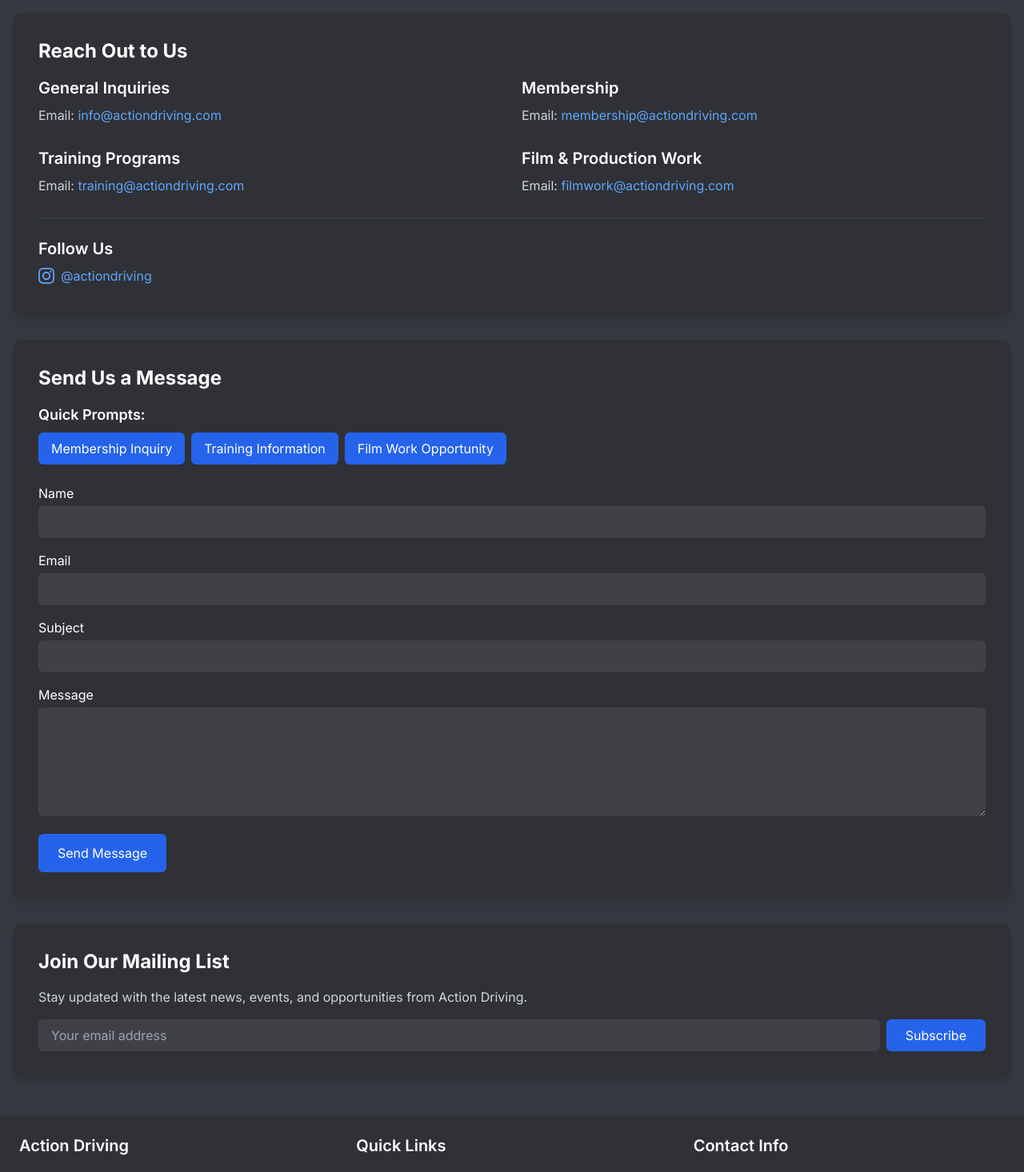
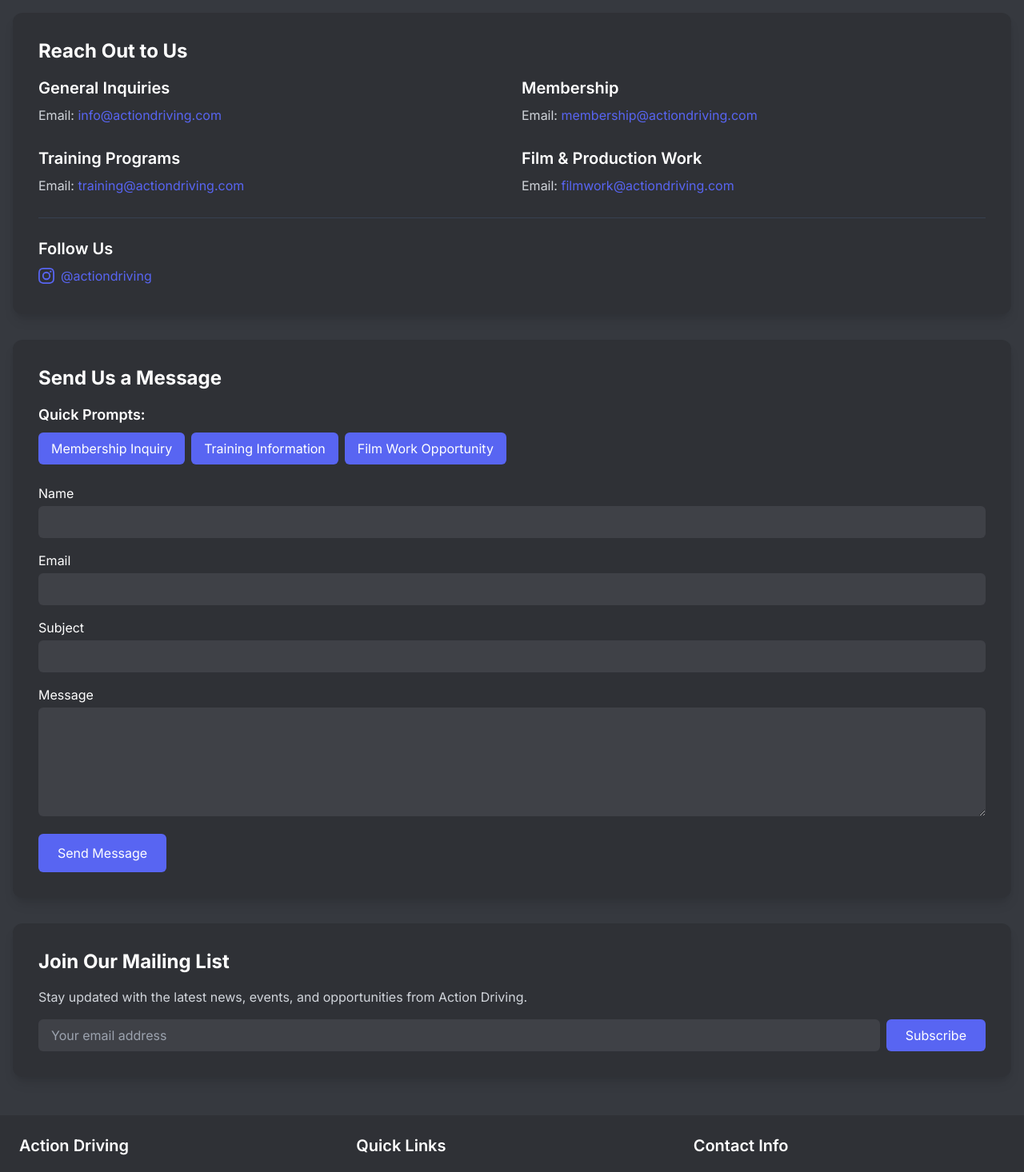
Before and after one commit to KaminKevCrew/action-driving, a Next.js app: page /contact in a window 1280 px wide. Shown: the part 200-1666 px from the top of the page at 80% size. Built offline with nearby package versions, Linux system fonts and the light colour scheme.

Commit message:
Add photo to 'Our Brand' section of root page

```diff
--- a/src/app/contact/page.tsx
+++ b/src/app/contact/page.tsx
@@ -60,19 +60,19 @@ export default function ContactPage() {
         <div className="grid md:grid-cols-2 gap-6">
           <div>
             <h3 className="text-xl font-semibold text-white mb-2">General Inquiries</h3>
-            <p className="text-gray-300 mb-1">Email: <a href="mailto:info@actiondriving.com" className="text-blue-400 hover:underline">info@actiondriving.com</a></p>
+            <p className="text-gray-300 mb-1">Email: <a href="mailto:info@actiondriving.com" className="text-accent hover:underline">info@actiondriving.com</a></p>
           </div>
           <div>
             <h3 className="text-xl font-semibold text-white mb-2">Membership</h3>
-            <p className="text-gray-300 mb-1">Email: <a href="mailto:membership@actiondriving.com" className="text-blue-400 hover:underline">membership@actiondriving.com</a></p>
+            <p className="text-gray-300 mb-1">Email: <a href="mailto:membership@actiondriving.com" className="text-accent hover:underline">membership@actiondriving.com</a></p>
           </div>
           <div>
             <h3 className="text-xl font-semibold text-white mb-2">Training Programs</h3>
-            <p className="text-gray-300 mb-1">Email: <a href="mailto:training@actiondriving.com" className="text-blue-400 hover:underline">training@actiondriving.com</a></p>
+            <p className="text-gray-300 mb-1">Email: <a href="mailto:training@actiondriving.com" className="text-accent hover:underline">training@actiondriving.com</a></p>
           </div>
           <div>
             <h3 className="text-xl font-semibold text-white mb-2">Film & Production Work</h3>
-            <p className="text-gray-300 mb-1">Email: <a href="mailto:filmwork@actiondriving.com" className="text-blue-400 hover:underline">filmwork@actiondriving.com</a></p>
+            <p className="text-gray-300 mb-1">Email: <a href="mailto:filmwork@actiondriving.com" className="text-accent hover:underline">filmwork@actiondriving.com</a></p>
           </div>
         </div>
 
@@ -83,7 +83,7 @@ export default function ContactPage() {
             href="https://instagram.com/actiondriving"
             target="_blank"
             rel="noopener noreferrer"
-            className="inline-flex items-center text-blue-400 hover:underline"
+            className="inline-flex items-center text-accent hover:underline"
           >
             <svg className="w-5 h-5 mr-2" fill="currentColor" viewBox="0 0 24 24" xmlns="http://www.w3.org/2000/svg">
               <path d="M12 2.163c3.204 0 3.584.012 4.85.07 3.252.148 4.771 1.691 4.919 4.919.058 1.265.069 1.645.069 4.849 0 3.205-.012 3.584-.069 4.849-.149 3.225-1.664 4.771-4.919 4.919-1.266.058-1.644.07-4.85.07-3.204 0-3.584-.012-4.849-.07-3.26-.149-4.771-1.699-4.919-4.92-.058-1.265-.07-1.644-.07-4.849 0-3.204.013-3.583.07-4.849.149-3.227 1.664-4.771 4.919-4.919 1.266-.057 1.645-.069 4.849-.069zM12 0C8.741 0 8.333.014 7.053.072 2.695.272.273 2.69.073 7.052.014 8.333 0 8.741 0 12c0 3.259.014 3.668.072 4.948.2 4.358 2.618 6.78 6.98 6.98C8.333 23.986 8.741 24 12 24c3.259 0 3.668-.014 4.948-.072 4.354-.2 6.782-2.618 6.979-6.98.059-1.28.073-1.689.073-4.948 0-3.259-.014-3.667-.072-4.947-.196-4.354-2.617-6.78-6.979-6.98C15.668.014 15.259 0 12 0zm0 5.838a6.162 6.162 0 100 12.324 6.162 6.162 0 000-12.324zM12 16a4 4 0 110-8 4 4 0 010 8zm6.406-11.845a1.44 1.44 0 100 2.881 1.44 1.44 0 000-2.881z"/>
@@ -103,19 +103,19 @@ export default function ContactPage() {
           <div className="flex flex-wrap gap-2">
             <button
               onClick={() => handleQuickPrompt("Membership Inquiry")}
-              className="px-4 py-2 bg-blue-600 text-white rounded hover:bg-blue-700 transition"
+              className="px-4 py-2 bg-accent text-white rounded hover:bg-accent-hover transition"
             >
               Membership Inquiry
             </button>
             <button
               onClick={() => handleQuickPrompt("Training Information")}
-              className="px-4 py-2 bg-blue-600 text-white rounded hover:bg-blue-700 transition"
+              className="px-4 py-2 bg-accent text-white rounded hover:bg-accent-hover transition"
             >
               Training Information
             </button>
             <button
               onClick={() => handleQuickPrompt("Film Work Opportunity")}
-              className="px-4 py-2 bg-blue-600 text-white rounded hover:bg-blue-700 transition"
+              className="px-4 py-2 bg-accent text-white rounded hover:bg-accent-hover transition"
             >
               Film Work Opportunity
             </button>
@@ -143,7 +143,7 @@ export default function ContactPage() {
                 value={formData.name}
                 onChange={handleChange}
                 required
-                className="w-full px-4 py-2 bg-[#3f4147] text-white rounded focus:outline-none focus:ring-2 focus:ring-blue-500"
+                className="w-full px-4 py-2 bg-[#3f4147] text-white rounded focus:outline-none focus:ring-2 focus:ring-accent"
               />
             </div>
             <div>
@@ -155,7 +155,7 @@ export default function ContactPage() {
                 value={formData.email}
                 onChange={handleChange}
                 required
-                className="w-full px-4 py-2 bg-[#3f4147] text-white rounded focus:outline-none focus:ring-2 focus:ring-blue-500"
+                className="w-full px-4 py-2 bg-[#3f4147] text-white rounded focus:outline-none focus:ring-2 focus:ring-accent"
               />
             </div>
             <div>
@@ -167,7 +167,7 @@ export default function ContactPage() {
                 value={formData.subject}
                 onChange={handleChange}
                 required
-                className="w-full px-4 py-2 bg-[#3f4147] text-white rounded focus:outline-none focus:ring-2 focus:ring-blue-500"
+                className="w-full px-4 py-2 bg-[#3f4147] text-white rounded focus:outline-none focus:ring-2 focus:ring-accent"
               />
             </div>
             <div>
@@ -179,12 +179,12 @@ export default function ContactPage() {
                 onChange={handleChange}
                 required
                 rows={5}
-                className="w-full px-4 py-2 bg-[#3f4147] text-white rounded focus:outline-none focus:ring-2 focus:ring-blue-500"
+                className="w-full px-4 py-2 bg-[#3f4147] text-white rounded focus:outline-none focus:ring-2 focus:ring-accent"
               ></textarea>
             </div>
             <button
               type="submit"
-              className="px-6 py-3 bg-blue-600 text-white rounded hover:bg-blue-700 transition"
+              className="px-6 py-3 bg-accent text-white rounded hover:bg-accent-hover transition"
             >
               Send Message
             </button>
@@ -212,11 +212,11 @@ export default function ContactPage() {
               onChange={handleChange}
               placeholder="Your email address"
               required
-              className="flex-grow px-4 py-2 bg-[#3f4147] text-white rounded focus:outline-none focus:ring-2 focus:ring-blue-500"
+              className="flex-grow px-4 py-2 bg-[#3f4147] text-white rounded focus:outline-none focus:ring-2 focus:ring-accent"
             />
             <button
               type="submit"
-              className="px-6 py-2 bg-blue-600 text-white rounded hover:bg-blue-700 transition"
+              className="px-6 py-2 bg-accent text-white rounded hover:bg-accent-hover transition"
             >
               Subscribe
             </button>
--- a/src/app/page.tsx
+++ b/src/app/page.tsx
@@ -21,11 +21,11 @@ export default function Home() {
           <div className="bg-background-secondary p-8 rounded-lg shadow-lg flex flex-col items-center justify-center hover:bg-ui-hover transition-colors duration-default">
             <div className="w-full h-[32rem] flex items-center justify-center rounded-md">
               <Image
-                src={getImagePath("/logos/ADC_OfficialLogo_white.PNG")}
-                alt="Action Driving Logo"
-                width={405}
-                height={135}
-                className="h-auto"
+                src={getImagePath("/adc-photos/ADC Brand.jpg")}
+                alt="Action Driving Brand"
+                width={480}
+                height={320}
+                className="h-auto rounded-lg"
                 priority
               />
             </div>
```
Also changed, not shown: public/adc-photos/ADC Brand.jpg (added).
